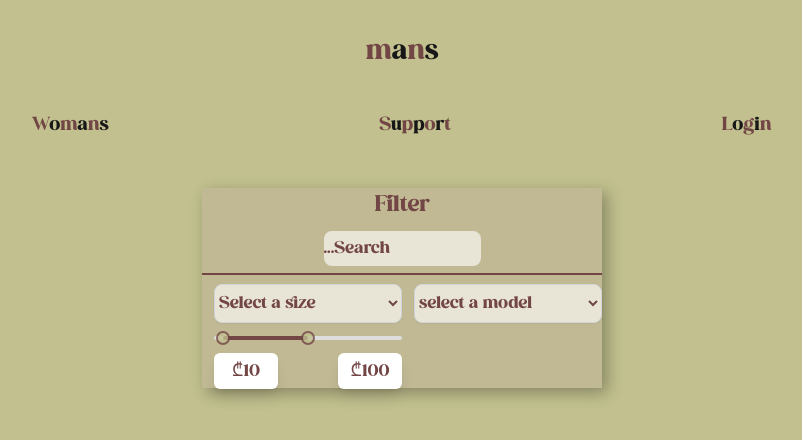
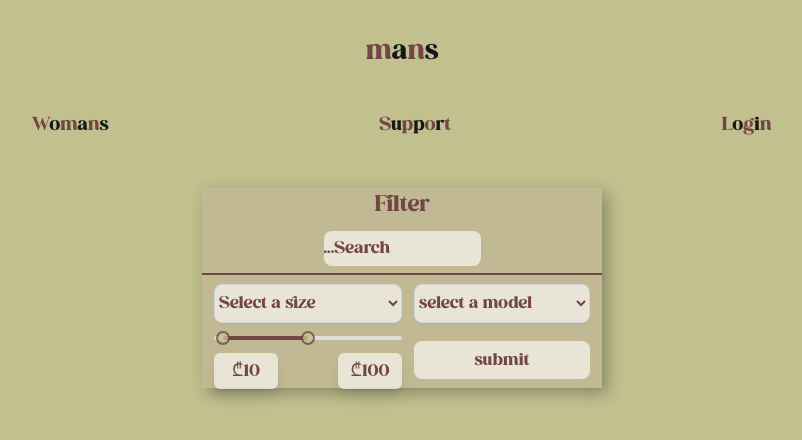
Before and after one commit to DarkSidedMangoose/Next-js-Front--Working--Inspect, a Next.js app: page /gender/mans in a window 1280 px wide. Shown: the top 440 px of the page, without its empty margins (238-1040 px from the left). Built offline with nearby package versions, Linux system fonts and the light colour scheme.

Commit message:
end of filter and go to the sections

```diff
--- a/app/gender/[gender]/_resources/dropDowns.tsx
+++ b/app/gender/[gender]/_resources/dropDowns.tsx
@@ -14,7 +14,11 @@ const DropDowns: React.FC<DropDownSizesProps> = ({
   onChange,
 }) => {
   return (
-    <div className="relative  w-[calc(100%-0.75rem)] h-5/6 text-lg ml-3 flex ">
+    <div
+      className={`relative ${
+        whichOne === "size" ? "w-[calc(100%-0.75rem)]" : "w-[calc(100%-1.5rem)]"
+      }  h-5/6 text-lg ml-3 flex `}
+    >
       <select
         value={selected}
         onChange={onChange}
--- a/app/gender/[gender]/_resources/priceSlider.tsx
+++ b/app/gender/[gender]/_resources/priceSlider.tsx
@@ -36,12 +36,12 @@ const PriceSlider: React.FC = () => {
       />
       <div className="flex justify-between w-full mt-4">
         <div className="relative">
-          <div className="absolute -bottom-7 left-0 w-16 bg-white text-center text-mainTextCol p-1 rounded-md shadow-lg text-lg">
+          <div className="absolute -bottom-7 left-0 w-16 bg-[#ffffffa0] text-center text-mainTextCol p-1 rounded-md shadow-lg text-lg">
             ₾{priceRange[0]}
           </div>
         </div>
         <div className="relative">
-          <div className="absolute -bottom-7 right-0 w-16 bg-white text-center text-mainTextCol p-1 rounded-md shadow-lg text-lg">
+          <div className="absolute -bottom-7 right-0 w-16 bg-[#ffffffa0] text-center text-mainTextCol p-1 rounded-md shadow-lg text-lg">
             ₾{priceRange[1]}
           </div>
         </div>
--- a/app/gender/[gender]/page.tsx
+++ b/app/gender/[gender]/page.tsx
@@ -126,8 +126,13 @@ const GenderProduct: React.FC<GenderProductProps> = ({ params }) => {
             onChange={handleChangeModels}
           />
         </div>
-        <div className="w-full h-full flex  Genders-sixth ">
-          <div className=""></div>
+        <div className="w-full h-full flex  Genders-sixth justify-center items-center ">
+          <button
+            type="submit"
+            className="w-[calc(100%-1.5rem)] h-[68%] text-lg bg-[#ffffffa0] rounded-lg"
+          >
+            submit
+          </button>
         </div>
       </section>
       <main></main>
```
